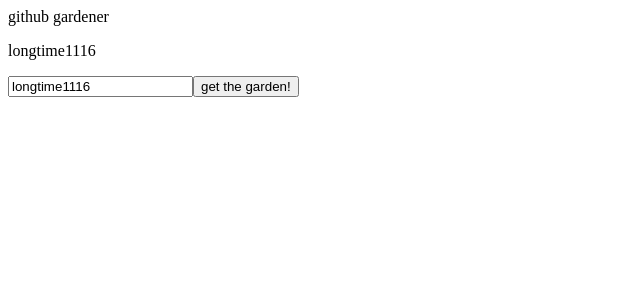
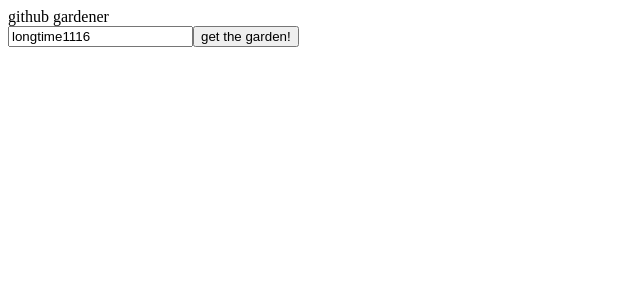
Before and after one commit to longtime1116/github_gardener_sample, a Vue app: page / in a window 1280 px wide. Shown: the top 300 px of the page, without its empty margins (0-640 px from the left). Built offline with nearby package versions, Linux system fonts and the light colour scheme.

Commit message:
update view

```diff
--- a/src/App.vue
+++ b/src/App.vue
@@ -1,16 +1,13 @@
 <template>
   <div>
     <myheader></myheader>
-    <p v-if="msg.length > 0">
-      {{msg}}
+    <input type="text" v-model="msg" >
+    <button @click="getGarden()">get the garden!</button>
+    <p v-if="msg.length > 0 && svg.length > 0">
+      user: {{msg}}
       <br/>
       <span v-html="svg"></span>
     </p>
-    <p v-else>
-      no text
-    </p>
-    <input type="text" v-model="msg" >
-    <button @click="getGarden()">get the garden!</button>
   </div>
 </template>
 
```
